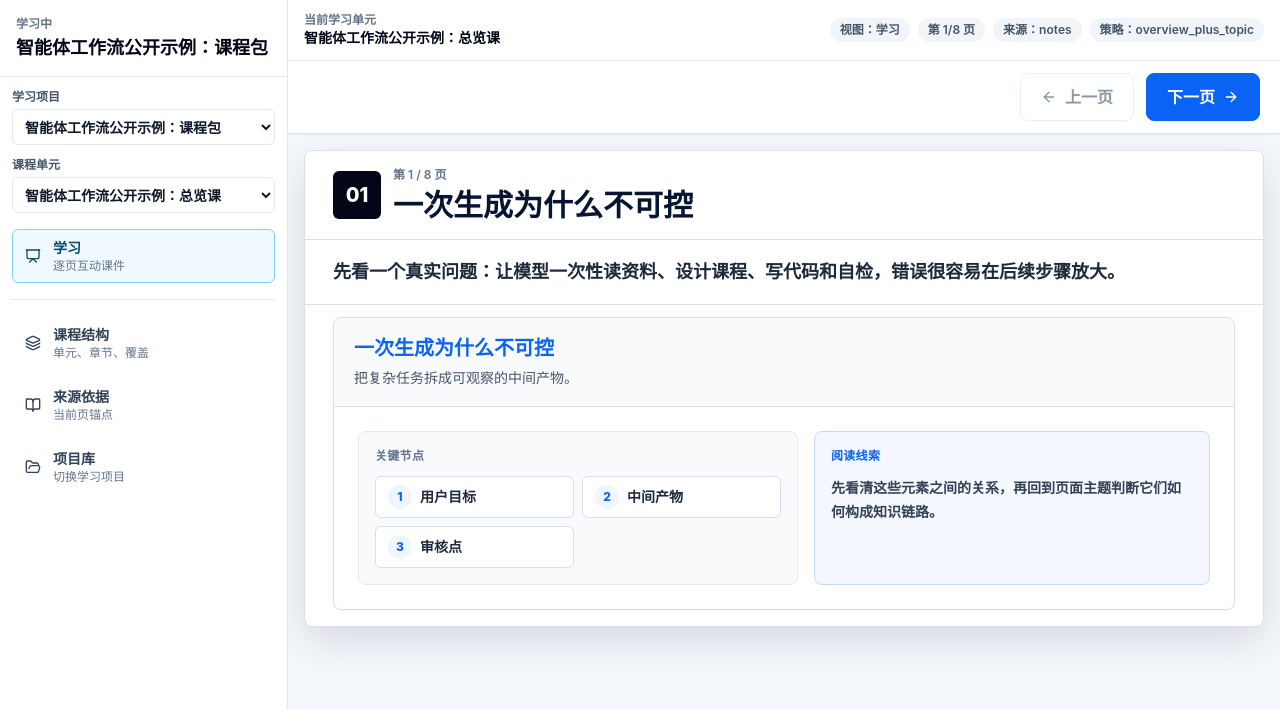
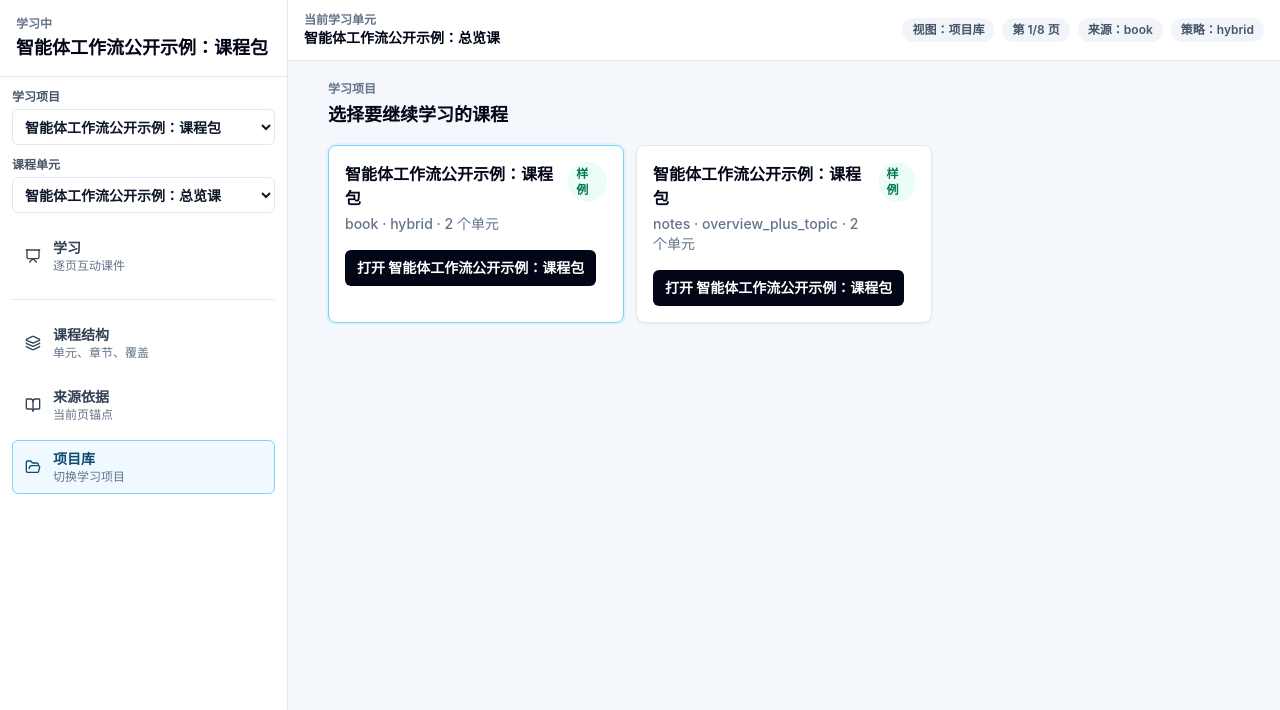
Before and after one commit to MagicianDu/ai-interactive-learning-agent, a React (Vite) app: page / in a window 1280 px wide. Before the commit this address led to /#/course/demo-course-pack/unit/unit-overview/page/1. Shown: the top 710 px of the page. Built offline with nearby package versions, Linux system fonts and the light colour scheme.

Commit message:
feat: default to learner project library

```diff
--- a/src/product/CourseWorkspace.tsx
+++ b/src/product/CourseWorkspace.tsx
@@ -41,7 +41,7 @@ export function CourseWorkspace({ lessons, coursePacks }: CourseWorkspaceProps)
   const [selectedCoursePackId, setSelectedCoursePackId] = useState(defaultCoursePack?.id ?? "");
   const [selectedLessonId, setSelectedLessonId] = useState(defaultCoursePackLessonId ?? defaultLesson?.id ?? "");
   const [selectedPageIndex, setSelectedPageIndex] = useState(currentRoute.pageIndex ?? 0);
-  const [activeView, setActiveView] = useState<WorkspaceView>("deck");
+  const [activeView, setActiveView] = useState<WorkspaceView>(() => (hasExplicitLearningRoute(readCurrentProductRoute()) ? "deck" : "library"));
   const [, setLearningProgress] = useState(() => loadLearningProgress());
   const selectedLesson = workspaceLessons.find((lesson) => lesson.id === selectedLessonId)?.lesson ?? defaultLesson?.lesson;
   const selectedCoursePack = workspaceCoursePacks.find((entry) => entry.id === selectedCoursePackId)?.coursePack;
@@ -71,7 +71,13 @@ export function CourseWorkspace({ lessons, coursePacks }: CourseWorkspaceProps)
   }, []);
 
   useEffect(() => {
-    const syncRoute = () => setCurrentRoute(readCurrentProductRoute());
+    const syncRoute = () => {
+      const nextRoute = readCurrentProductRoute();
+      setCurrentRoute(nextRoute);
+      if (hasExplicitLearningRoute(nextRoute)) {
+        setActiveView("deck");
+      }
+    };
     window.addEventListener("hashchange", syncRoute);
     window.addEventListener("popstate", syncRoute);
     return () => {
@@ -512,11 +518,20 @@ function viewLabel(view: WorkspaceView): string {
 }
 
 function pickDefaultCoursePack(coursePacks: CoursePackRegistryEntry[], preferredCourseId: string | undefined): CoursePackRegistryEntry | undefined {
-  return coursePacks.find((entry) => entry.id === preferredCourseId) ?? coursePacks.find((entry) => entry.id === "demo-course-pack") ?? coursePacks[0];
+  return (
+    coursePacks.find((entry) => entry.id === preferredCourseId) ??
+    coursePacks.find((entry) => entry.projectStatus !== "sample") ??
+    coursePacks.find((entry) => entry.id === "demo-agentic-design-grounded") ??
+    coursePacks[0]
+  );
 }
 
 function pickDefaultUnit(coursePack: CoursePackRegistryEntry["coursePack"] | undefined, preferredUnitId: string | undefined) {
   return coursePack?.units.find((unit) => unit.unitId === preferredUnitId && unit.lessonId);
+}
+
+function hasExplicitLearningRoute(route: ReturnType<typeof readCurrentProductRoute>): boolean {
+  return Boolean(route.courseId || route.previewRunId);
 }
 
 function mergeCoursePacks(base: CoursePackRegistryEntry[], generated: CoursePackRegistryEntry[]): CoursePackRegistryEntry[] {
```
Also changed, not shown: 2 other files (tests, documents, lock files or other folders).
